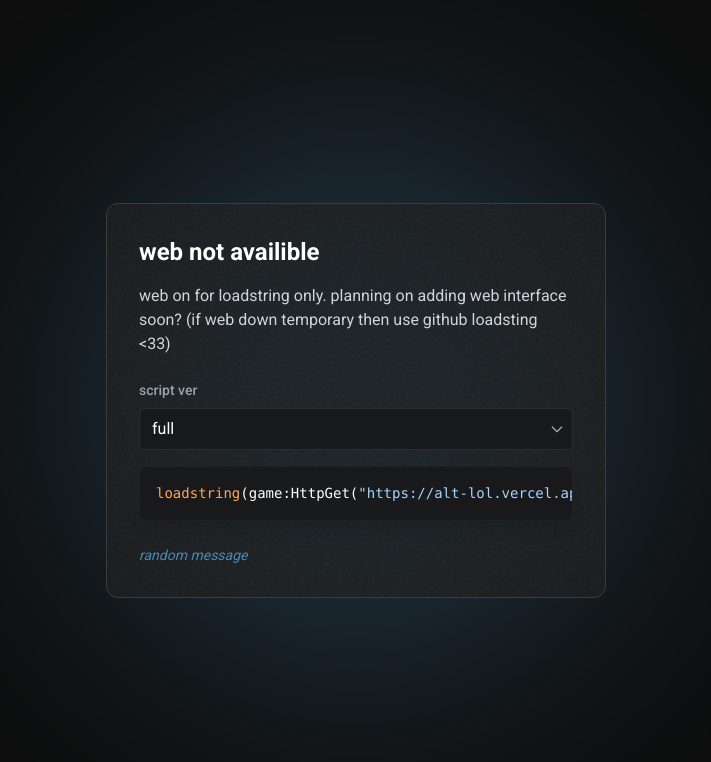
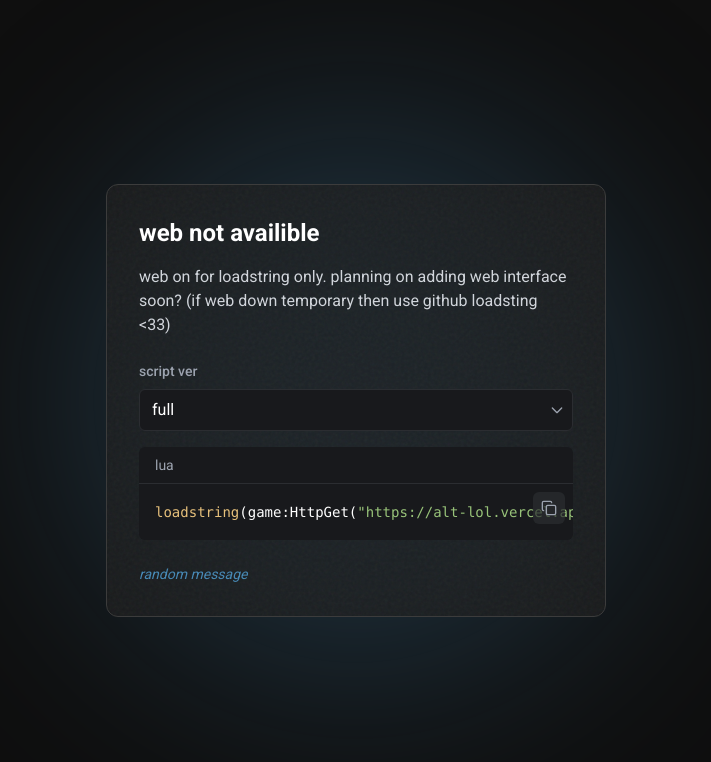
Before and after one commit to 00nion/test, a Next.js app: page / in a window 1280 px wide. Shown: the top 762 px of the page, without its empty margins (284-995 px from the left). Built offline with nearby package versions, Linux system fonts and the light colour scheme.

Commit message:
Update code-block.tsx

```diff
--- a/components/code-block.tsx
+++ b/components/code-block.tsx
@@ -1,57 +1,56 @@
 "use client"
 
-import { useState, useEffect } from "react"
-import { Button } from "@/components/ui/button"
-import { Check, Copy } from 'lucide-react'
-import hljs from 'highlight.js/lib/core'
-import lua from 'highlight.js/lib/languages/lua'
-import 'highlight.js/styles/github-dark.css' // GitHub-like dark theme
-
-// Register Lua language
-hljs.registerLanguage('lua', lua)
+import { useRef, useState } from "react"
+import hljs from "highlight.js"
+import "highlight.js/styles/atom-one-dark.css"
+import { Copy, Check } from "lucide-react"
 
 interface CodeBlockProps {
   code: string
   language?: string
-  showLineNumbers?: boolean
   className?: string
 }
 
-export function CodeBlock({ code, language = "lua", showLineNumbers = false, className = "" }: CodeBlockProps) {
+export function CodeBlock({ code, language = "lua", className = "" }: CodeBlockProps) {
   const [copied, setCopied] = useState(false)
-  const [highlightedCode, setHighlightedCode] = useState('')
+  const codeRef = useRef<HTMLElement>(null)
 
-  useEffect(() => {
-    // Highlight the code when it changes
-    const highlighted = hljs.highlight(code, { language }).value
-    setHighlightedCode(highlighted)
-  }, [code, language])
+  // Highlight the code
+  const highlightedCode = hljs.highlight(code, { language }).value
 
-  const copyCode = () => {
-    navigator.clipboard.writeText(code)
-    setCopied(true)
-    setTimeout(() => setCopied(false), 2000)
+  const copyToClipboard = async () => {
+    if (codeRef.current) {
+      try {
+        await navigator.clipboard.writeText(code)
+        setCopied(true)
+        setTimeout(() => setCopied(false), 2000)
+      } catch (err) {
+        console.error("Failed to copy text: ", err)
+      }
+    }
   }
 
   return (
-    <div className={`relative group ${className}`}>
-      <div className="overflow-x-auto rounded-lg bg-zinc-900/80 backdrop-blur-sm border border-zinc-800/60 shadow-lg transition-all duration-300 group-hover:shadow-xl group-hover:border-zinc-700/60">
-        <pre className="p-4 text-sm font-mono scrollbar-hide">
+    <div className={`relative rounded-md overflow-hidden ${className}`}>
+      <div className="flex items-center justify-between px-4 py-2 bg-[#18191c] border-b border-[#2b2d31]">
+        <span className="text-sm text-gray-400">{language}</span>
+      </div>
+      <div className="relative">
+        <pre className="bg-[#18191c] p-4 overflow-x-auto max-h-[120px]">
           <code
-            className={`language-${language}`}
+            ref={codeRef}
+            className={`language-${language} text-sm`}
             dangerouslySetInnerHTML={{ __html: highlightedCode }}
-          ></code>
+          />
         </pre>
+        <button
+          onClick={copyToClipboard}
+          className="absolute top-2 right-2 flex items-center justify-center w-8 h-8 rounded-md bg-[#2b2d31] bg-opacity-70 text-gray-400 hover:text-white transition-colors"
+          aria-label="Copy code"
+        >
+          {copied ? <Check size={16} /> : <Copy size={16} />}
+        </button>
       </div>
-      <Button
-        variant="ghost"
-        size="icon"
-        className="absolute top-2 right-2 text-zinc-400 hover:text-white bg-transparent opacity-0 group-hover:opacity-100 hover:bg-zinc-800/70 focus:bg-zinc-800/70 transition-all duration-200"
-        onClick={copyCode}
-      >
-        {copied ? <Check className="h-4 w-4 text-green-500" /> : <Copy className="h-4 w-4" />}
-        <span className="sr-only">Copy code</span>
-      </Button>
     </div>
   )
 }
```
